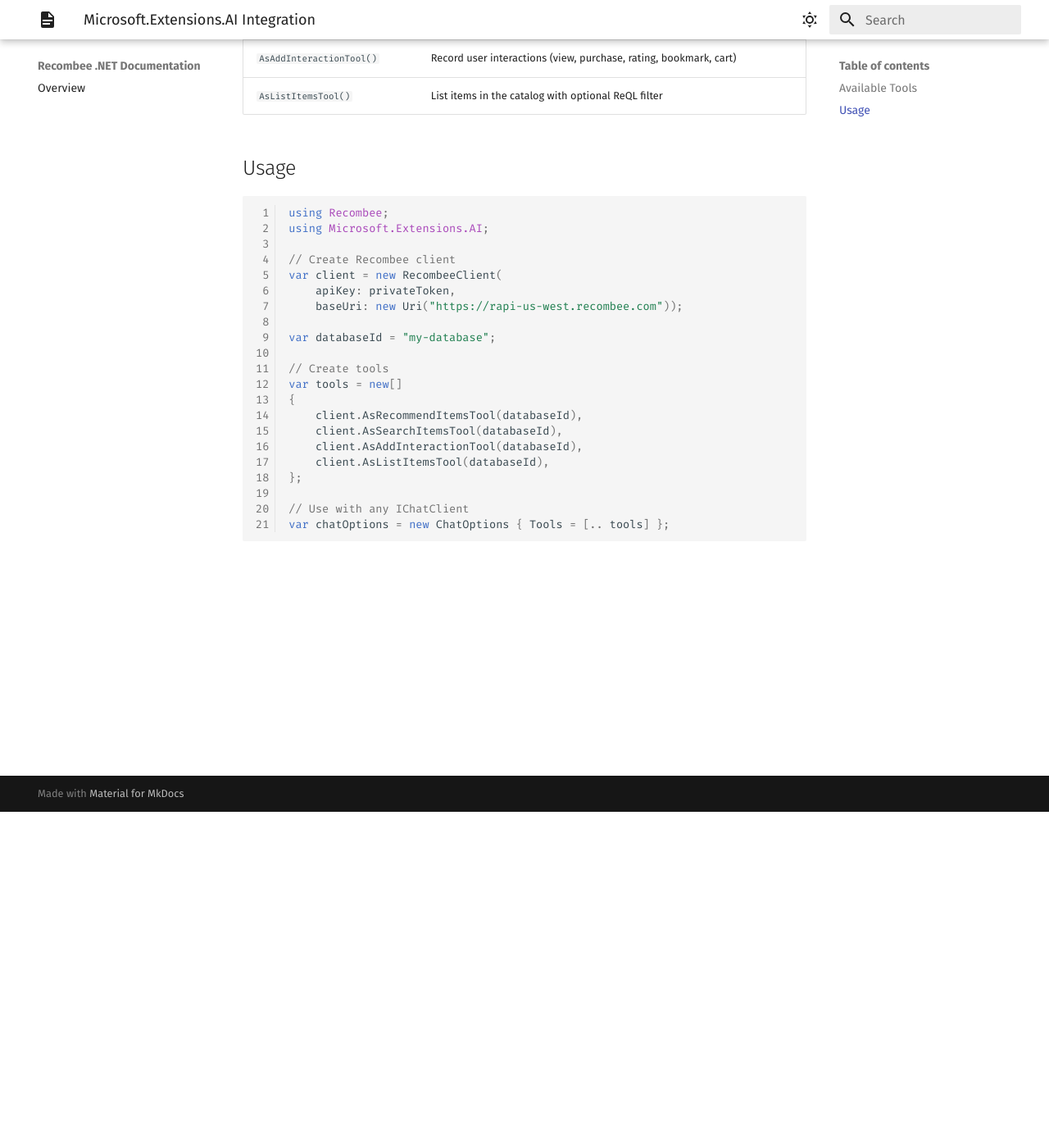
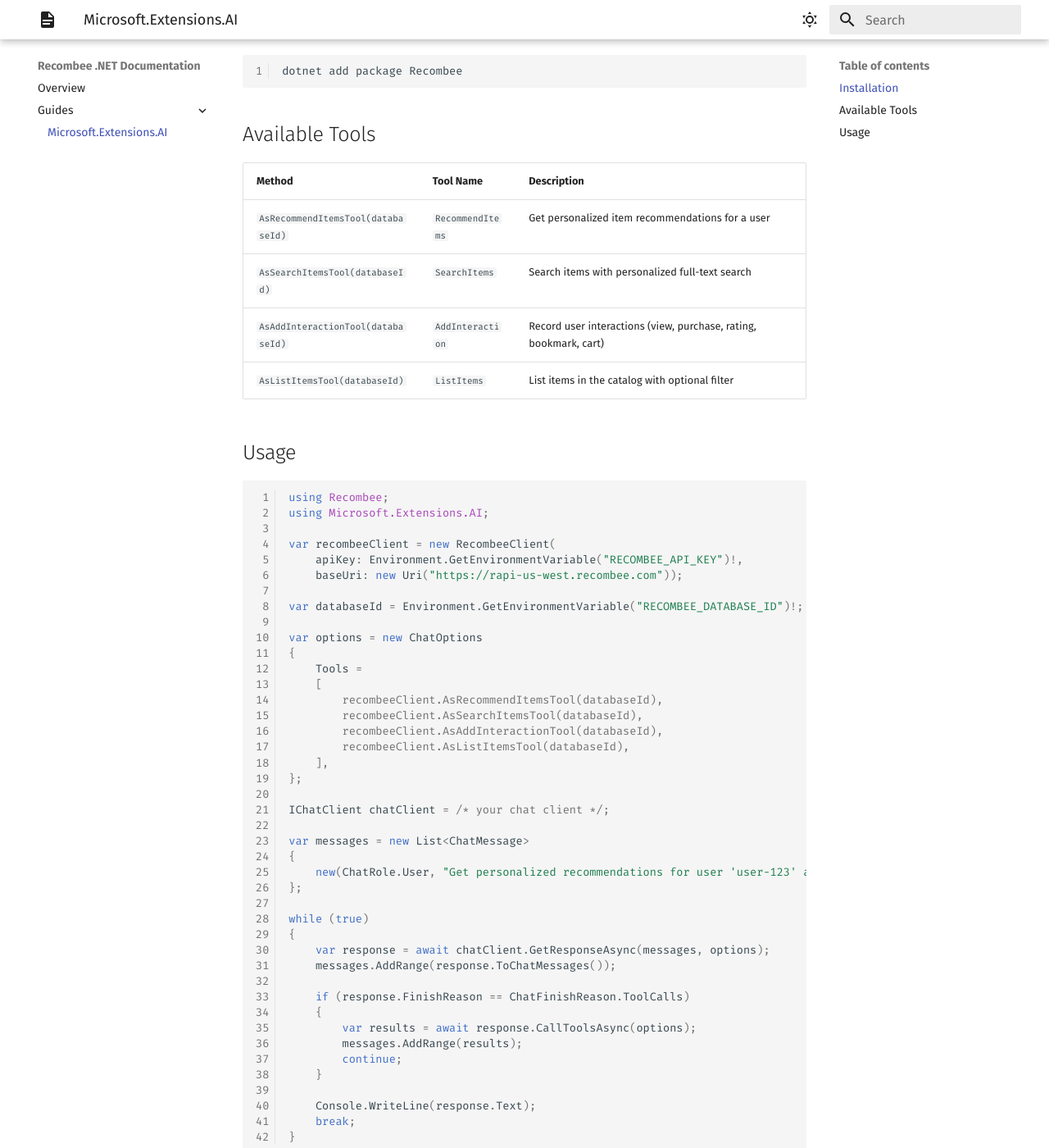
Before and after one commit to tryAGI/Recombee, an MkDocs documentation site: the page built from docs/guides/meai.md, in a window 1280 px wide and 1400 px high, scrolled down 410 px. Shown: the whole window at 82% size. Built offline with MkDocs 1.6.1 and Material for MkDocs 9.7.7, drawn with Linux system fonts in a browser that asks for light colours; the version menu is left out; some of the changed text lies outside the part shown.

Commit message:
Update MEAI tools guide
Co-Authored-By: Claude Opus 4.6 <noreply@anthropic.com>

````diff
--- a/docs/guides/meai.md
+++ b/docs/guides/meai.md
@@ -1,15 +1,24 @@
 # Microsoft.Extensions.AI Integration
 
-The Recombee SDK provides `AIFunction` tools that can be used with any `IChatClient` via [Microsoft.Extensions.AI](https://learn.microsoft.com/en-us/dotnet/ai/ai-extensions).
+!!! tip "Cross-SDK comparison"
+    See the [centralized MEAI documentation](https://tryagi.github.io/docs/meai/) for feature matrices and comparisons across all tryAGI SDKs.
+
+The Recombee SDK provides `AIFunction` tool wrappers compatible with [Microsoft.Extensions.AI](https://learn.microsoft.com/en-us/dotnet/ai/microsoft-extensions-ai). These tools can be used with any `IChatClient` to give AI models access to Recombee's personalized item recommendations, search, interaction recording, and catalog browsing.
+
+## Installation
+
+```bash
+dotnet add package Recombee
+```
 
 ## Available Tools
 
-| Tool | Description |
-|------|-------------|
-| `AsRecommendItemsTool()` | Get personalized item recommendations for a user |
-| `AsSearchItemsTool()` | Search items with personalized full-text search |
-| `AsAddInteractionTool()` | Record user interactions (view, purchase, rating, bookmark, cart) |
-| `AsListItemsTool()` | List items in the catalog with optional ReQL filter |
+| Method | Tool Name | Description |
+|--------|-----------|-------------|
+| `AsRecommendItemsTool(databaseId)` | `RecommendItems` | Get personalized item recommendations for a user |
+| `AsSearchItemsTool(databaseId)` | `SearchItems` | Search items with personalized full-text search |
+| `AsAddInteractionTool(databaseId)` | `AddInteraction` | Record user interactions (view, purchase, rating, bookmark, cart) |
+| `AsListItemsTool(databaseId)` | `ListItems` | List items in the catalog with optional filter |
 
 ## Usage
 
@@ -17,22 +26,43 @@ The Recombee SDK provides `AIFunction` tools that can be used with any `IChatCli
 using Recombee;
 using Microsoft.Extensions.AI;
 
-// Create Recombee client
-var client = new RecombeeClient(
-    apiKey: privateToken,
+var recombeeClient = new RecombeeClient(
+    apiKey: Environment.GetEnvironmentVariable("RECOMBEE_API_KEY")!,
     baseUri: new Uri("https://rapi-us-west.recombee.com"));
 
-var databaseId = "my-database";
+var databaseId = Environment.GetEnvironmentVariable("RECOMBEE_DATABASE_ID")!;
 
-// Create tools
-var tools = new[]
+var options = new ChatOptions
 {
-    client.AsRecommendItemsTool(databaseId),
-    client.AsSearchItemsTool(databaseId),
-    client.AsAddInteractionTool(databaseId),
-    client.AsListItemsTool(databaseId),
+    Tools =
+    [
+        recombeeClient.AsRecommendItemsTool(databaseId),
+        recombeeClient.AsSearchItemsTool(databaseId),
+        recombeeClient.AsAddInteractionTool(databaseId),
+        recombeeClient.AsListItemsTool(databaseId),
+    ],
 };
 
-// Use with any IChatClient
-var chatOptions = new ChatOptions { Tools = [.. tools] };
+IChatClient chatClient = /* your chat client */;
+
+var messages = new List<ChatMessage>
+{
+    new(ChatRole.User, "Get personalized recommendations for user 'user-123' and search for 'wireless headphones'."),
+};
+
+while (true)
+{
+    var response = await chatClient.GetResponseAsync(messages, options);
+    messages.AddRange(response.ToChatMessages());
+
+    if (response.FinishReason == ChatFinishReason.ToolCalls)
+    {
+        var results = await response.CallToolsAsync(options);
+        messages.AddRange(results);
+        continue;
+    }
+
+    Console.WriteLine(response.Text);
+    break;
+}
 ```
--- a/mkdocs.yml
+++ b/mkdocs.yml
@@ -1,6 +1,8 @@
 site_name: Recombee .NET Documentation
 nav:
 - Overview: index.md
+- Guides:
+  - Microsoft.Extensions.AI: guides/meai.md
 # EXAMPLES:START
 # EXAMPLES:END
 
````
